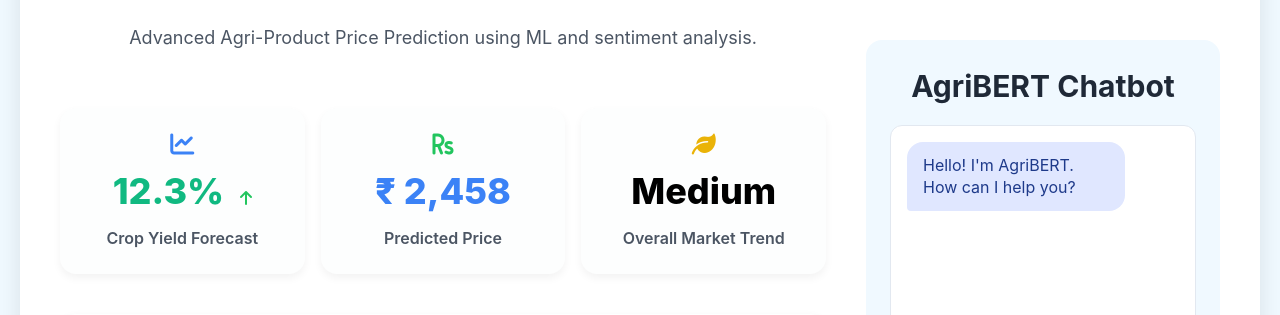
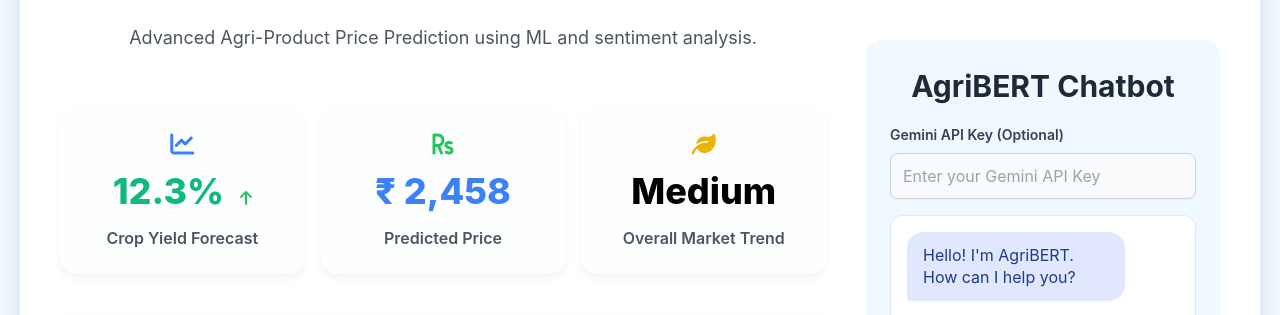
Before and after one commit to Cholarajarp/AgroBERT-Crop-Price-Prediction, a Flask app: page / in a window 1280 px wide. Shown: the part 124-439 px from the top of the page. Run offline with Flask 3, Linux system fonts and the light colour scheme; some libraries are stand-ins or nearby versions.

Commit message:
Update index.html

```diff
--- a/chola/templates/index.html
+++ b/chola/templates/index.html
@@ -929,6 +929,10 @@
 
             <div class="chatbot-sidebar">
                 <h2 id="chatbotHeader" class="section-header text-center">AgriBERT Chatbot</h2>
+                <div class="input-group mb-4">
+                    <label for="geminiApiKey" id="geminiApiKeyLabel" class="block text-sm font-medium text-gray-700">Gemini API Key (Optional)</label>
+                    <input type="password" id="geminiApiKey" class="mt-1 block w-full rounded-md border-gray-300 shadow-sm focus:border-blue-500 focus:ring-blue-500 sm:text-sm" placeholder="Enter your Gemini API Key">
+                </div>
                 <div class="chatbot-messages" id="chatbotMessages">
                     <div class="message-bubble bot-message">
                         <p id="chatWelcomeMessage">Hello! I'm AgriBERT. How can I help you?</p>
@@ -1538,12 +1542,16 @@
                 chatbotMessagesDiv.scrollTop = chatbotMessagesDiv.scrollHeight;
 
                 try {
-                    const payload = { query: userQuery };
+                    const payload = {
+                        query: userQuery,
+                        apiKey: geminiApiKeyInput.value // Send user-provided key if available
+                    };
                     const result = await postData(`${API_BASE_URL}/chat`, payload);
                     botThinkingDiv.innerHTML = `<p>${result.response}</p>`;
                 } catch (error) {
                     console.error("Chatbot failed:", error);
-                    botThinkingDiv.innerHTML = `<p>Error: Could not connect to the chat service.</p>`;
+                    const errorJson = await error.response.json();
+                    botThinkingDiv.innerHTML = `<p>Error: ${errorJson.response || "Could not connect to the chat service."}</p>`;
                 } finally {
                     chatbotMessagesDiv.scrollTop = chatbotMessagesDiv.scrollHeight;
                 }
```
